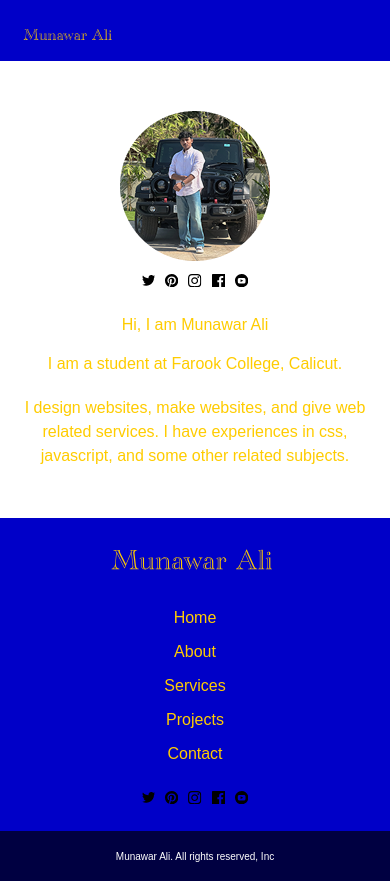
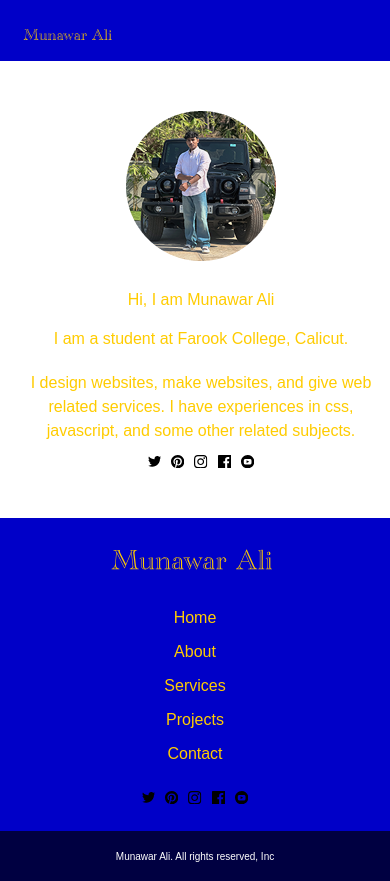
Before and after one commit to Webmav/my-portfolio, a React (Vite) app: page / in a window 390 px wide. Built offline with nearby package versions, Linux system fonts and the light colour scheme; a web font is replaced by a local one.

Commit message:
Changed static hero from flex to grid.

```diff
--- a/src/components/Hero.jsx
+++ b/src/components/Hero.jsx
@@ -2,99 +2,19 @@ import { NavLink } from 'react-router-dom';
 
 export default function Hero() {
     return(
-        <div className="flex max-md:flex-col max-md:justify-between grow-[0] py-[50px] px-[21px] md:px-[150px] items-center md:gap-[158px] ">
-                <img className='md:hidden w-[150px] h-[150px] md:hidden' src="src/assets/img/hero-photo.png" alt="" />
+        <div className="grid justify-items-center py-[50px] px-[21px] md:px-[150px]">
+                <img className='md:hidden max-w-[150px] max-h-[150px]' src="src/assets/img/hero-photo.png" alt="" />
 
-                <div className='flex max-md:gap-[10px] md:gap-[15px] max-md:mbs-[12.5px] md:hidden'>
-                    <NavLink
-                        to='/'>
-                        <svg className="icon | h-[13.33px] md:h-[20px] w-[13.33px] md:w-[20px]">
-                        <use xlinkHref="src/assets/img/social-icons.svg#Vector-1"></use>
-                        </svg>
-                    </NavLink>
-                    <NavLink
-                        to='/'>
-                        <svg className="icon | h-[13.33px] md:h-[20px] w-[13.33px] md:w-[20px]">
-                        <use xlinkHref="src/assets/img/social-icons.svg#Vector-2"></use>
-                        </svg>
-                    </NavLink>
-                    <NavLink
-                        to='/'>
-                        <svg className="icon | h-[13.33px] md:h-[20px] w-[13.33px] md:w-[20px]">
-                        <use xlinkHref="src/assets/img/social-icons.svg#Vector-3"></use>
-                        </svg>
-                    </NavLink>
-                    <NavLink
-                        to='/'>
-                        <svg className="icon | h-[13.33px] md:h-[20px] w-[13.33px] md:w-[20px]">
-                        <use xlinkHref="src/assets/img/social-icons.svg#Vector-4"></use>
-                        </svg>
-                    </NavLink>
-                    <NavLink
-                        to='/'>
-                        <svg className="icon | h-[13.33px] md:h-[20px] w-[13.33px] md:w-[20px]">
-                        <use xlinkHref="src/assets/img/social-icons.svg#Vector"></use>
-                        </svg>
-                    </NavLink>
-                </div>
-
-                <h1 className="fs-hero md:text-[var(--fs-md-hero)] max-md:text-center md:text-start max-md:mbs-[26.5px] md:hidden">Hi, I am Munawar Ali</h1>
-
-                <p className="fs-hero md:text-[var(--fs-md-hero)] max-md:text-center md:text-start mbs-[15px] md:mbs-[43px] md:hidden">I am a student at Farook College, Calicut.</p>
-
-                <p className="fs-hero md:text-[var(--fs-md-hero)] w-[360px] md:w-[657px] max-md:text-center md:text-start mbs-[20px] md:mbs-[69px] md:hidden">I design websites, make websites, and give web related services.
-                    I have experiences in css, javascript, and some other related subjects.</p>
-
-
-            <div className='max-md:hidden'>
-                <img className='md:hidden w-[150px] h-[150px]' src="src/assets/img/hero-photo.png" alt="" />
-
-                <div className='flex max-md:gap-[10px] md:gap-[15px] max-md:mbs-[12.5px] md:hidden'>
-                    <NavLink
-                        to='/'>
-                        <svg className="icon | h-[13.33px] md:h-[20px] w-[13.33px] md:w-[20px]">
-                        <use xlinkHref="src/assets/img/social-icons.svg#Vector-1"></use>
-                        </svg>
-                    </NavLink>
-                    <NavLink
-                        to='/'>
-                        <svg className="icon | h-[13.33px] md:h-[20px] w-[13.33px] md:w-[20px]">
-                        <use xlinkHref="src/assets/img/social-icons.svg#Vector-2"></use>
-                        </svg>
-                    </NavLink>
-                    <NavLink
-                        to='/'>
-                        <svg className="icon | h-[13.33px] md:h-[20px] w-[13.33px] md:w-[20px]">
-                        <use xlinkHref="src/assets/img/social-icons.svg#Vector-3"></use>
-                        </svg>
-                    </NavLink>
-                    <NavLink
-                        to='/'>
-                        <svg className="icon | h-[13.33px] md:h-[20px] w-[13.33px] md:w-[20px]">
-                        <use xlinkHref="src/assets/img/social-icons.svg#Vector-4"></use>
-                        </svg>
-                    </NavLink>
-                    <NavLink
-                        to='/'>
-                        <svg className="icon | h-[13.33px] md:h-[20px] w-[13.33px] md:w-[20px]">
-                        <use xlinkHref="src/assets/img/social-icons.svg#Vector"></use>
-                        </svg>
-                    </NavLink>
-                </div>
-
-                <h1 className="fs-hero md:text-[var(--fs-md-hero)] max-md:text-center md:text-start max-md:mbs-[26.5px] ">Hi, I am Munawar Ali</h1>
+                <h1 className="fs-hero md:text-[var(--fs-md-hero)] max-md:text-center md:text-start max-md:mbs-[26.5px]">Hi, I am Munawar Ali</h1>
 
                 <p className="fs-hero md:text-[var(--fs-md-hero)] max-md:text-center md:text-start mbs-[15px] md:mbs-[43px]">I am a student at Farook College, Calicut.</p>
 
                 <p className="fs-hero md:text-[var(--fs-md-hero)] w-[360px] md:w-[657px] max-md:text-center md:text-start mbs-[20px] md:mbs-[69px]">I design websites, make websites, and give web related services.
                     I have experiences in css, javascript, and some other related subjects.</p>
-            </div>
 
+                <img className='max-md:hidden max-w-[325px] max-h-[325px]' src="src/assets/img/md-hero-photo.png" alt="" />
 
-            <div className='flex flex-col items-center gap-[45px] max-md:hidden'>
-                <img className='max-md:hidden w-[325px] h-[325px]' src="src/assets/img/md-hero-photo.png" alt="" />
-
-                <div className='flex gap-[10px] md:gap-[15px] max-md:mbs-[12.5px] max-md:hidden'>
+                <div className='flex gap-[10px] md:gap-[15px] mbs-[12.5px] md:mbs-[45px]'>
                     <NavLink
                         to='/'>
                         <svg className="icon | h-[13.33px] md:h-[20px] w-[13.33px] md:w-[20px]">
@@ -127,7 +47,5 @@ export default function Hero() {
                     </NavLink>
                 </div>
         </div>
-
-        </div>
     )
 }
```
Lines whose indentation alone changed are shown as unchanged.
